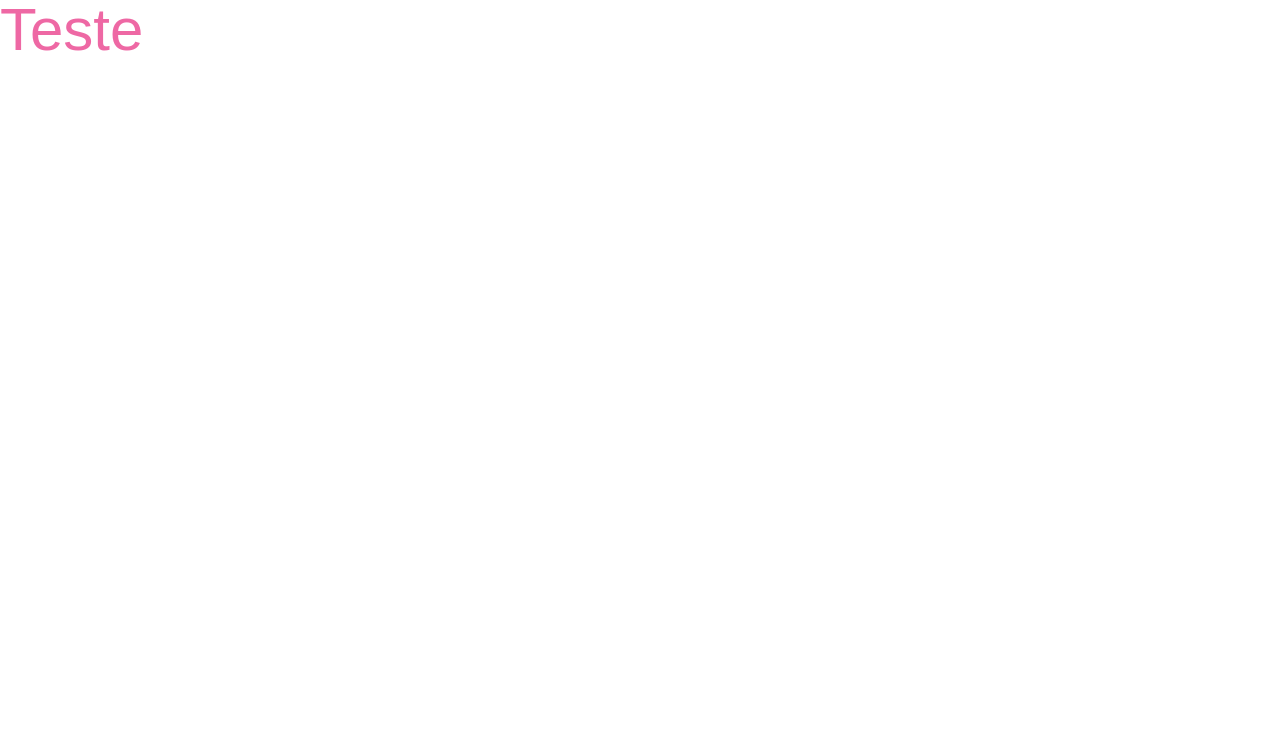
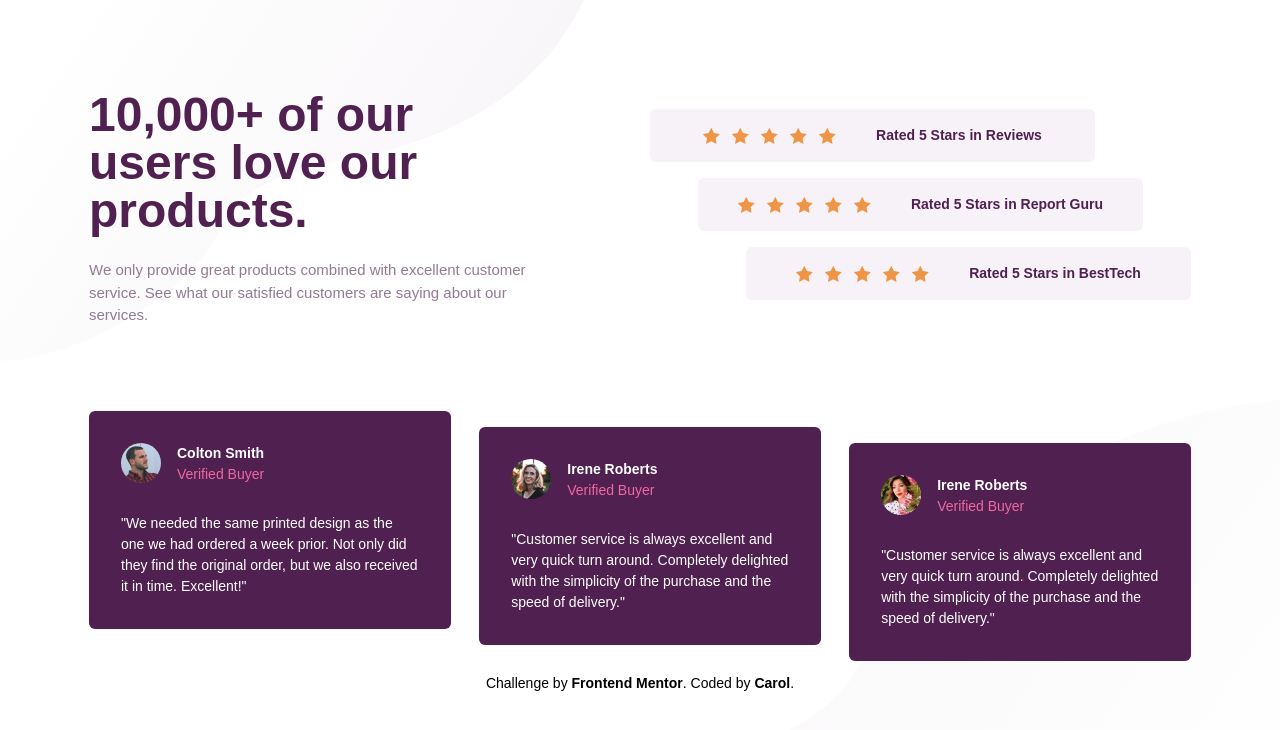
Before and after one commit to carolandrade1/social-proof-section, a Next.js app: page / in a window 1280 px wide. Shown: the top 730 px of the page. Built offline with nearby package versions, Linux system fonts and the light colour scheme.

Commit message:
feat(index): refactor index page

```diff
--- a/pages/index.js
+++ b/pages/index.js
@@ -1,7 +1,29 @@
+import Background from '../src/components/background';
+import Footer from '../src/components/footer';
+import GroupCards from '../src/components/groupCards';
+import GroupRating from '../src/components/groupRating';
+
 export default function Home() {
   return (
-    <div>
-      <h1 className='text-6xl font-sans font-normal text-s-pink'>Teste</h1>
+    <div className='relative grid min-h-[100vh] w-screen place-content-center font-sans lg:h-screen'>
+      <Background />
+      <div className='w-full p-5 pt-[80px] sm:max-w-[1110px] lg:p-1'>
+        <section className='mb-12 flex flex-col justify-center md:flex-row md:space-x-1 lg:mb-10'>
+          <header className='mb-11 md:basis-1/2 lg:basis-2/5'>
+            <h1 className='mb-6 max-w-prose text-center text-3xl font-bold text-vd-magenta sm:text-5xl md:text-left'>
+              10,000+ of our users love our products.
+            </h1>
+            <p className='text-center text-[15px] text-darkg-magenta md:max-w-prose md:text-left'>
+              We only provide great products combined with excellent customer
+              service. See what our satisfied customers are saying about our
+              services.
+            </p>
+          </header>
+          <GroupRating />
+        </section>
+        <GroupCards />
+      </div>
+      <Footer />
     </div>
   );
 }
```
